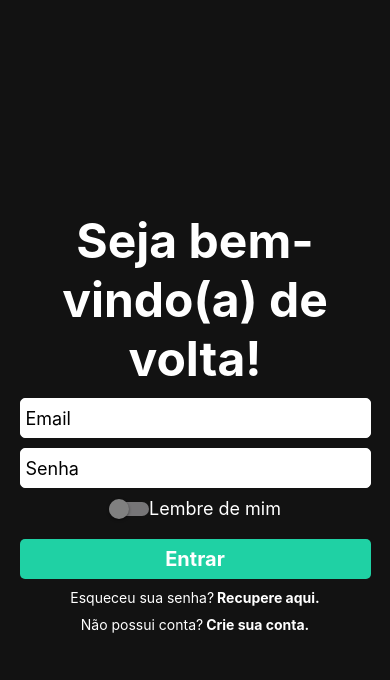
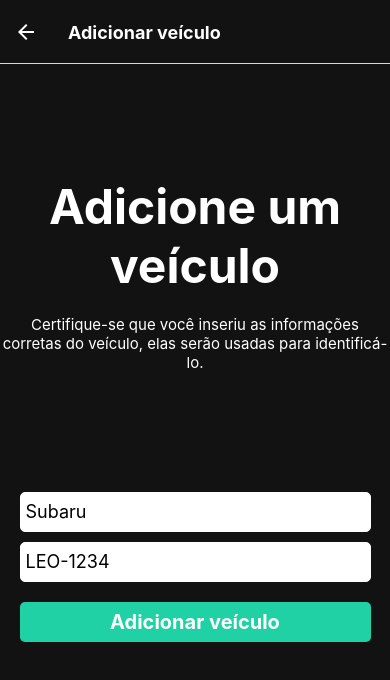
Before and after one commit to VicMatteus/-UFC---SEI, a React Native app: screen /AddVehicle in a window 390 px wide. Shown: the top 680 px of the page. Built offline with nearby package versions, Linux system fonts and the light colour scheme; no server answers.

Commit message:
Fluxo de cadastro de veiculos implementado

```diff
--- a/App.js
+++ b/App.js
@@ -9,6 +9,7 @@ import CreateAccountScreen from './screens/CreateAccountScreen';
 import RecoverScreen from './screens/RecoverScreen';
 import LoginScreen from './screens/LoginScreen';
 import AddPaymentMethod from './screens/AddPaymentMethod';
+import AddVehicle from './screens/AddVehicle';
 const Stack = createNativeStackNavigator();
 
 function App() {
@@ -27,6 +28,7 @@ function App() {
                 <Stack.Screen name="RecuperarConta"   component={RecoverScreen}       options={{ title: "Recuperar conta" }} />
                 <Stack.Screen name="Router"           component={TabRouter}           options={{ headerShown: false }} />
                 <Stack.Screen name="AddPaymentMethod" component={AddPaymentMethod}    options={{ title: "Adicionar método de pagamento" }} />
+                <Stack.Screen name="AddVehicle" component={AddVehicle}    options={{ title: "Adicionar veículo" }} />
             </Stack.Navigator>
         </NavigationContainer>
     );
--- /dev/null
+++ b/components/ItemVeículo/index.js
@@ -0,0 +1,68 @@
+import React from 'react';
+import { View, Text, StyleSheet, TouchableOpacity, Alert } from 'react-native';
+import { useUserStore } from "../../store";
+
+export default function ItemVeiculo({ plate, name,}) {
+    const {user, ChangeUser, vehicles, setVehicles, removeVehicle} = useUserStore();
+
+    const showAlert = () =>
+    Alert.alert(
+        'Remover Veículo',
+        'Deseja remover este veículo?',
+        [
+          {
+            text: 'Cancelar',
+            style: 'cancel',
+          },
+          {
+            text: 'Remover',
+            onPress: () => {
+              removeVehicle(plate);
+            },
+            style: 'destructive',
+          },
+        ],
+        { cancelable: false }
+      );
+
+    return (
+        <TouchableOpacity style={styles.container} onPress={() => showAlert()}>
+            <View style={styles.linha1}>
+                <Text style={styles.info}>Apelido:{name}</Text>
+
+            </View>
+            <Text style={styles.info}>Placa: {plate}</Text>
+
+        </TouchableOpacity>
+    );
+}
+
+const styles = StyleSheet.create({
+    container: {
+        marginVertical: 10,
+        width: 300,
+        height: 55,
+        alignItems: 'flex-start',
+        borderColor: '#FFFFFF',
+        borderWidth: 2,
+        borderRadius: 10,
+        padding: 6,
+    },
+    linha1: {
+        flexDirection: 'row',
+        justifyContent: 'space-between',
+        width: '100%',
+    },
+    info: {
+        color: '#FFFFFF',
+        // backgroundColor: 'gray',
+        fontSize: 16,
+        alignItems: 'flex-start'
+    },
+    statusAtivo: {
+        color: 'green',
+    },
+    statusInativo: {
+        color: 'red',
+    }
+})
--- a/package.json
+++ b/package.json
@@ -9,7 +9,7 @@
     "web": "expo start --web"
   },
   "dependencies": {
-    "@react-native-async-storage/async-storage": "^1.19.0",
+    "@react-native-async-storage/async-storage": "1.17.11",
     "@react-navigation/bottom-tabs": "^6.5.7",
     "@react-navigation/drawer": "^6.6.3",
     "@react-navigation/native": "^6.1.6",
@@ -21,6 +21,7 @@
     "react": "18.2.0",
     "react-native": "0.71.8",
     "react-native-datepicker": "^1.7.2",
+    "react-native-safe-area-context": "^4.6.4",
     "react-native-tab-view": "^3.5.1",
     "zustand": "^4.3.8"
   },
--- /dev/null
+++ b/screens/AddVehicle.js
@@ -0,0 +1,140 @@
+import React from 'react';
+import { View, Text, StyleSheet, TextInput, Switch, TouchableOpacity } from 'react-native';
+import SuccessButton from '../components/SuccesButton'
+import { useUserStore } from '../store';
+import Api from "../Api";
+
+
+
+export default function AddVehicle({navigation}){
+    const [vehicleName, ChangeVehicleName] = React.useState('Subaru');
+    const [vehiclePlate, ChangeVehiclePlate] = React.useState('LEO-1234');
+    const [clienteAtual, SetClienteAtual] = React.useState({});
+    React.useEffect(() => {
+        fetch("http://192.168.88.91:3001/current_client")
+        .then(response => response.json())
+        .then(data => {
+            console.log(data.id)
+            SetClienteAtual(data)
+        })
+        .catch(error => {
+            console.log(error)
+        })
+    }, [])
+
+    function enviarDados() {
+        //Realizar validações: nenhum campo vazio
+        if (!(vehicleName && vehiclePlate )) {
+            alert("Preencha todos os campos!")
+            return
+        }
+        if (vehiclePlate.length < 7) {
+            alert("Placa inválida")
+            return
+        }
+
+        const vehicleDetails = {
+            nickname: vehicleName,
+            plate: vehiclePlate,
+            client_id: clienteAtual.id
+        }
+        console.log("vehicle details: "+vehicleDetails)
+        salvarVeiculo(vehicleDetails);
+        // userDetails = JSON.stringify(userDetails)
+        //console.log(vehicleDetails)
+       // setVehicles([...vehicles, vehicleDetails])
+        //console.log(vehicles)
+        //Se API retornar token, prossigo, senão, alerta de erro.
+        navigation.navigate('Vehicles')
+    }
+    async function salvarVeiculo(vehicleDetails) {
+        const response = await Api.post('/vehicles', {
+            vehicle: vehicleDetails
+        })
+            .then(function (response) {
+                console.log(response.status);
+                console.log(response.data);
+                let newVehicle = response.data
+                setVehicles([...vehicles, newVehicle]) //Defino como usuário ativo no momento.
+                console.log(vehicles)
+                ChangeVehicleName("")
+                ChangeVehiclePlate("")
+                //Se API retornar token, prossigo, senão, alerta de erro.
+                navigation.navigate('Router')
+            })
+            .catch(function (error) {
+                console.log("Erro ao salvar veículo")
+                console.log(error);
+                alert("Credenciais ou senha inválidas.")
+            });
+    }
+    return (
+        <View style={styles.container}>
+            <View style={styles.textContainer}>
+                <Text style={styles.text}>Adicione um veículo</Text>
+                <Text style={styles.label}>Certifique-se que você inseriu as informações corretas do veículo, elas serão usadas para identificá-lo.</Text>
+            </View>
+
+            <TextInput style={styles.input}
+                onChangeText={ChangeVehicleName}
+                value={vehicleName}
+                placeholder='Apelido do carro' />
+
+            <TextInput style={styles.input}
+                onChangeText={ChangeVehiclePlate}
+                value={vehiclePlate}
+                maxLength={8}
+                placeholder='Placa do carro' />
+
+            {/*Faltando realizar validações e bater na api para logar e avançar para*/}
+            <SuccessButton label={"Adicionar veículo"} navegarPara={() => enviarDados()} />
+
+
+
+        </View>
+    );
+}
+const styles = StyleSheet.create({
+    container: {
+        flex: 1,
+        justifyContent: 'center',
+        alignItems: 'center',
+        backgroundColor: '#121212',
+        alignContent: "center",
+        gap: 10,
+        top: 0,
+    },
+
+    textContainer: {
+        justifyContent: 'center',
+        alignItems: 'center',
+        width: '100%',
+        top: -100,
+    },
+    text: {
+        // fontFamily: 'Cochin', //Depois ver se é realmente necessário usar fontes diferentes, pq tem q importar.
+        fontSize: 48,
+        color: '#FFFFFF',
+        textAlign: 'center',
+        fontWeight: 'bold',
+        marginVertical:10
+    },
+    label:
+    {
+        color: '#FFFFFF',
+        textAlign:'center',
+        fontSize: 15,
+        marginVertical:10
+    },
+    input: {
+        borderWidth: 1,
+        borderRadius: 5,
+        padding: 5,
+        height: 40,
+        width: '90%',
+        fontSize: 18,
+        borderColor: '#FFFFFF',
+        backgroundColor: '#FFFFFF',
+        top: -100,
+    },
+})
--- a/screens/VehiclesScreen.js
+++ b/screens/VehiclesScreen.js
@@ -1,46 +1,80 @@
 // WalletScreen.js
 import * as React from "react";
-import { View, Text, StyleSheet, TouchableOpacity } from "react-native";
+import { View, Text, StyleSheet, TouchableOpacity, ScrollView } from "react-native";
 import Header from "../components/header";
 import { AntDesign } from "@expo/vector-icons";
 import { useNavigation } from "@react-navigation/native";
+import ItemVeiculo from "../components/ItemVeículo";
+import { useUserStore } from "../store";
+import Api from "../Api";
 
-const RegisterVehicleButton = () => {
-  const navigation = useNavigation();
+export default function VehiclesScreen({navigation}) {
+  const { vehicles, setVehicles} = useUserStore();
+  const [veiculos,SetVeiculos] = React.useState([]);
 
-  const handlePress = () => {
-    navigation.navigate("RegisterVehicleScreen");
-  };
+  function handleClick() {
+    navigation.navigate('AddVehicle')
+}
 
-  return (
-    <TouchableOpacity onPress={handlePress}>
-      <Text>Navegar para outra tela</Text>
-    </TouchableOpacity>
-  );
-};
+React.useEffect(() => {
+  recuperarVeiculos();
+}, [])
 
-function VehiclesScreen() {
+async function recuperarVeiculos() {
+  const response = await Api.get('/vehicles')
+      .then(function (response) {
+          console.log(response.status);
+          console.log(response.data)
+          let veiculos = response.data
+          setVehicles(veiculos) //Defino como usuário ativo no momento.
+
+          //Se API retornar token, prossigo, senão, alerta de erro.
+          // navigation.navigate('Router')
+      })
+      .catch(function (error) {
+          console.log("Erro ao recuperar veículos cadastrados: ")
+          // console.log(error.response.status);
+          alert("Credenciais ou senha inválidas.")
+      });
+}
   return (
     <View style={styles.container}>
             <Header />
-      <Text style={styles.text}>Cadastre um veículo:</Text>
-      <View style={styles.newVehicleButtom}>
+            <View style={styles.textContainer}>
+                <Text style={styles.text}>Cadastre um veículo</Text>
+            </View>
+            <TouchableOpacity style={styles.newVehicleButtom} onPress={() => handleClick()}>
                 <Text style={styles.buttomText}>Cadastre um veículo </Text>
                 <AntDesign name="right" size={24} color="white" />
+            </TouchableOpacity>
+            <View style={styles.textContainer}>
+                {vehicles.length > 0 ? <Text style={styles.text}>Veículos disponíveis:</Text> : <></>}
             </View>
-      <View>
-        <RegisterVehicleButton />
+
+            <View style={styles.ScrollViewContainer}>
+                <ScrollView style={styles.scrollView}>
+                    {
+                        vehicles.map((veiculo, index)=><ItemVeiculo key={index} name={veiculo.vehicleName}  plate={veiculo.vehiclePlate}/>)
+                    }
+                </ScrollView>
             </View>
         </View>
   );
 }
 const styles = StyleSheet.create({
   container: {
+    paddingTop: 5, //evita ficar em cima da barra de notificações
     flex: 1,
     backgroundColor: "#121212",
+     alignContent: "center",
+     alignItems: "center",
+  },
+  textContainer: {
+    alignItems: 'flex-start',
+    margin: 10,
+    width: '95%',
   },
   text: {
-    margin: 10,
     fontSize: 17,
     color: "white",
   },
@@ -61,4 +95,3 @@ const styles = StyleSheet.create({
     color: "white",
   },
 });
-export default VehiclesScreen;
--- a/store.js
+++ b/store.js
@@ -13,4 +13,11 @@ export const useUserStore = create((set) => ({
     toggleDrawer: () => set((state)=>{isDrawerOpen: !state.isDrawerOpen}),
     history:[{data:'13/12/2011', entrada: 'entrada', saida:'saida', veiculo: 'onix', valor:'12.23'}],
     setHistory:(history) => set({history:history}),
-}))
+    vehicles:[],
+    setVehicles: (newVehicles) => set((state) => ({ vehicles: [...state.vehicles, ...newVehicles] })),
+    removeVehicle: (vehicle) => {
+        set((state) => ({
+            vehicles: state.vehicles.filter((v) => v !== vehicle)
+        }));
+    },
+}));
```
Also changed, not shown: 2 other files (tests, documents, lock files or other folders). Lines whose indentation alone changed are shown as unchanged.
